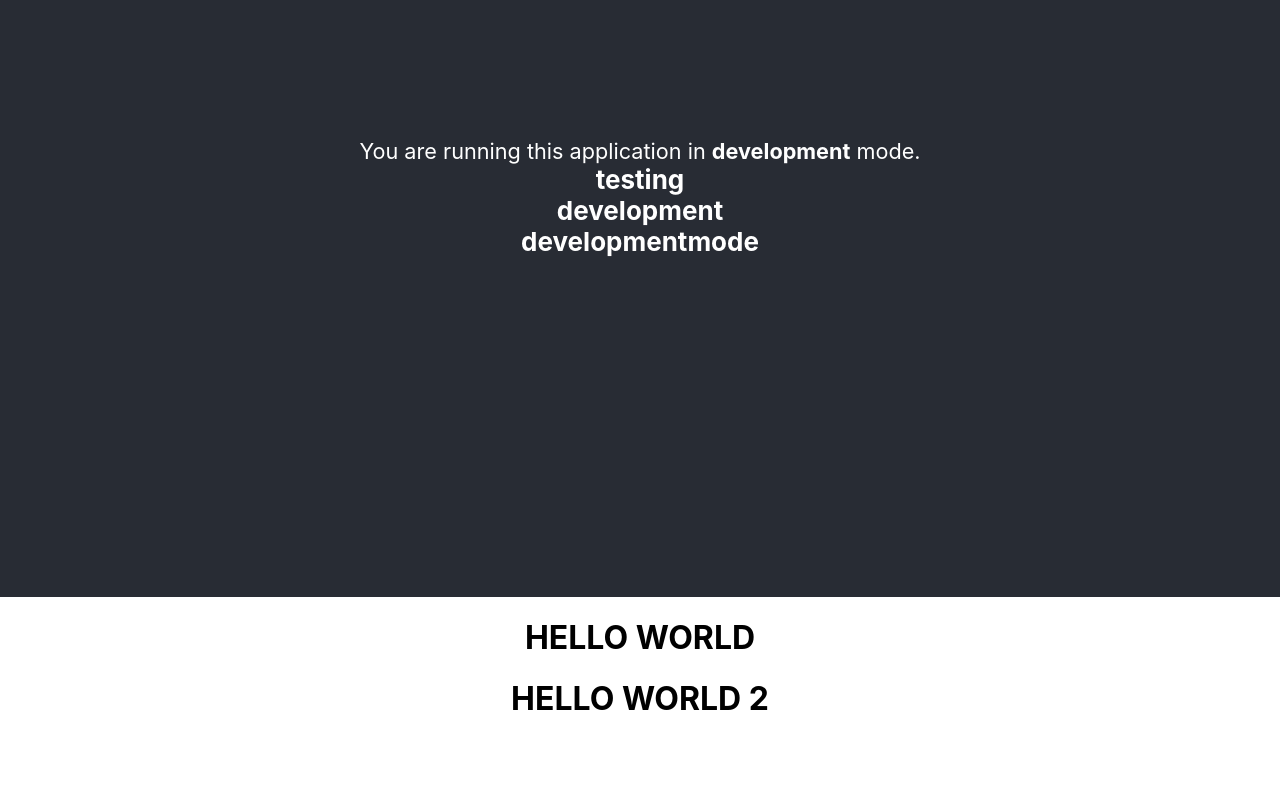
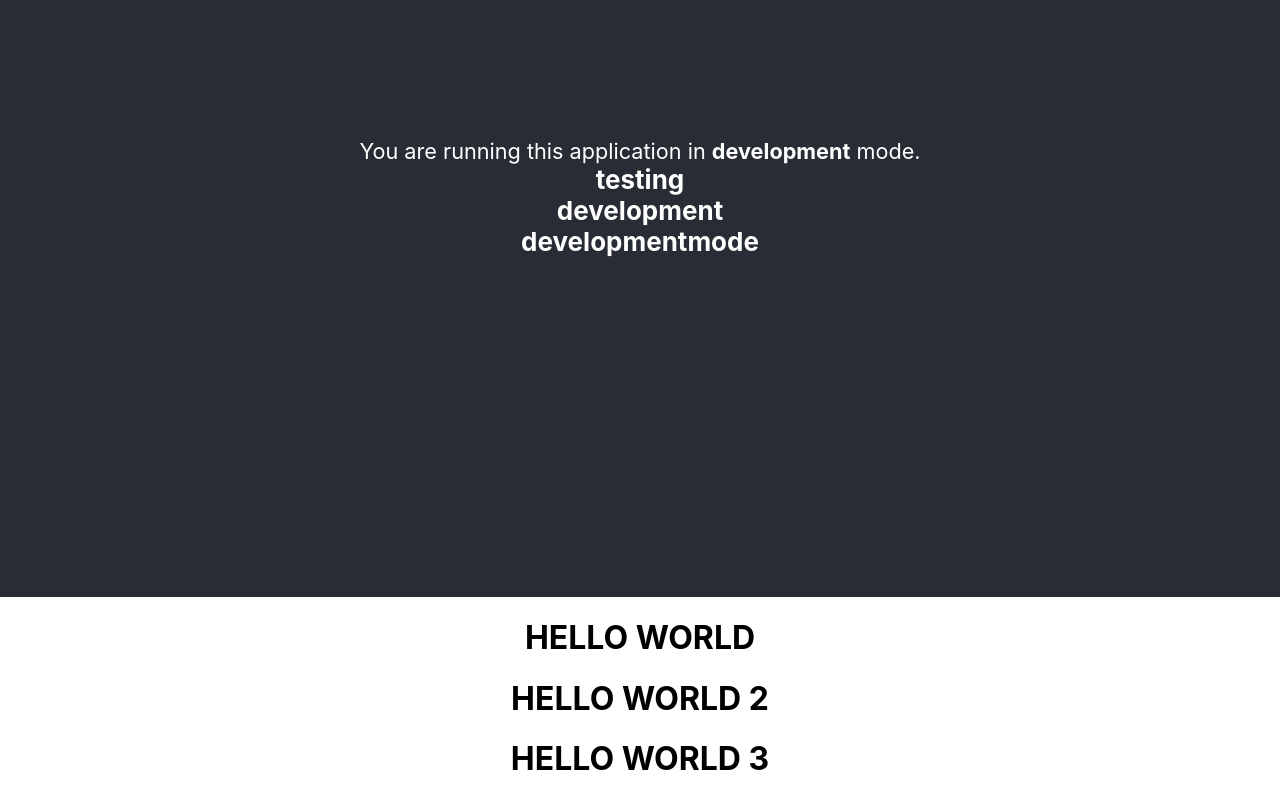
Before and after one commit to keerthanapalepu/test-deployment, a React (Create React App) app: page / in a window 1280 px wide. Shown: the part 203-1003 px from the top of the page. Before the commit the page ends 942 px from the top, so only its background shows below. Built offline with nearby package versions, Linux system fonts and the light colour scheme.

Commit message:
dev changes 3

```diff
--- a/src/App.js
+++ b/src/App.js
@@ -16,6 +16,7 @@ function App() {
       </header>
       <h1>HELLO WORLD</h1>
       <h1>HELLO WORLD 2</h1>
+      <h1>HELLO WORLD 3</h1>
     </div>
   );
 }
```
